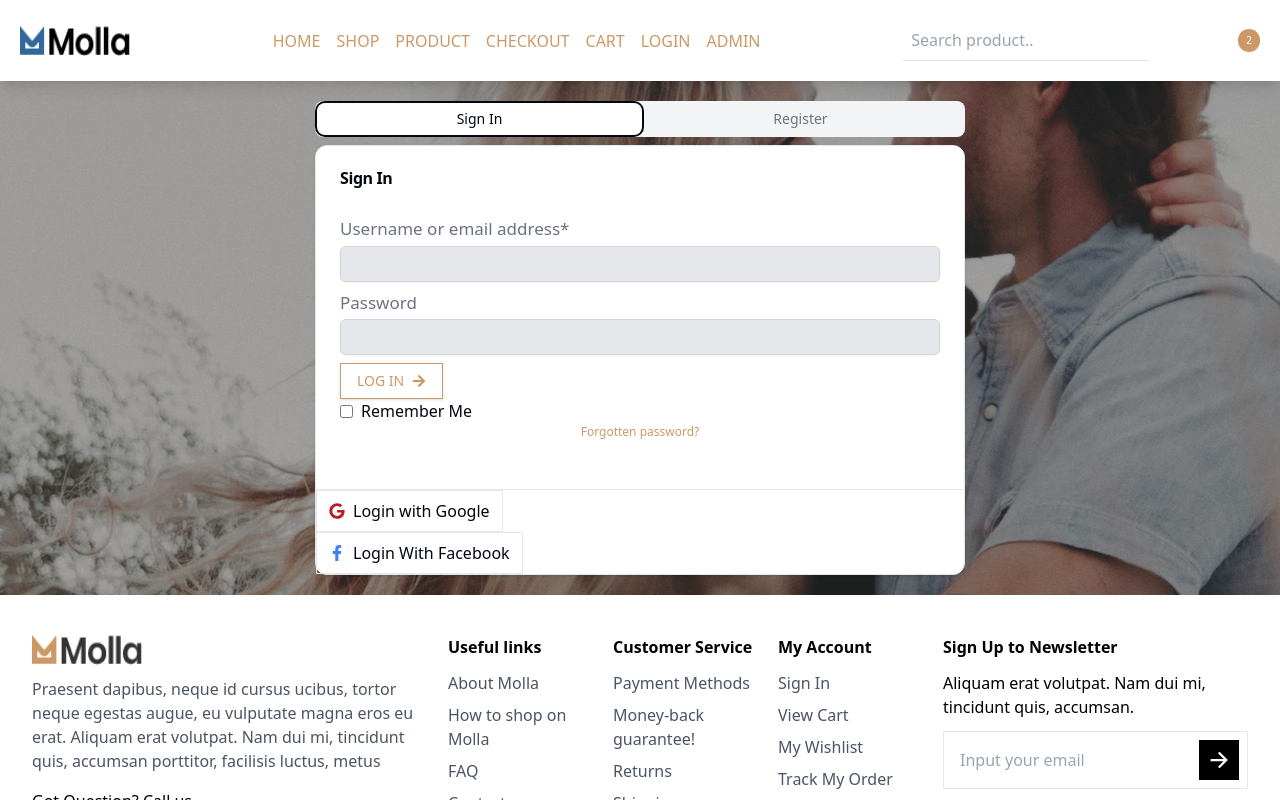
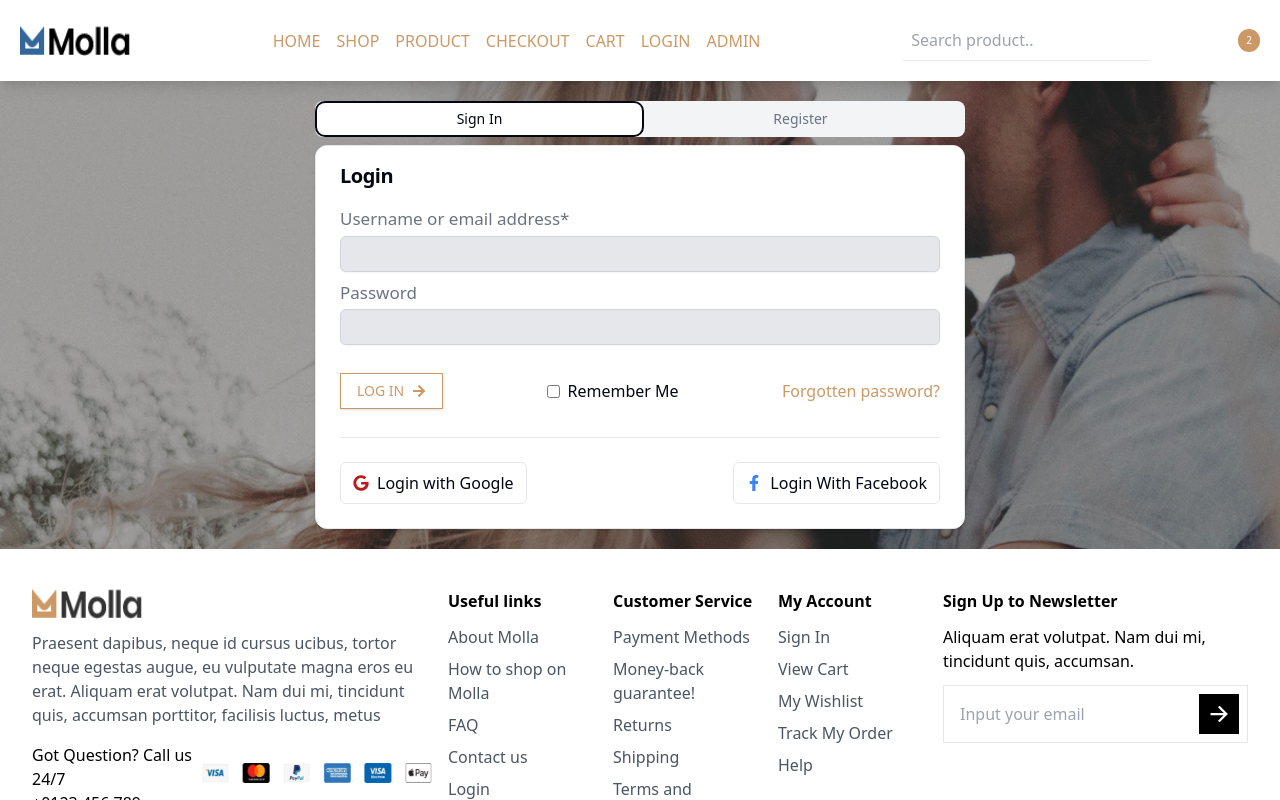
Before and after one commit to 1am-programmer/Next-Js-E-commerce-webstore, a Next.js app: page /auth in a window 1280 px wide. Both pictures are taken after a click on the tab "Sign In". Shown: the top 800 px of the page. Built offline with nearby package versions, Linux system fonts and the light colour scheme.

Commit message:
modified login and register page

```diff
--- a/src/app/auth/page.jsx
+++ b/src/app/auth/page.jsx
@@ -26,10 +26,7 @@ const page = () => {
         <TabsContent value="login" className="flex-1">
           <Card>
             <CardHeader>
-              <CardTitle>Sign In</CardTitle>
-              <CardDescription>
-                {/* Make changes to your account here. Click save when you're done. */}
-              </CardDescription>
+              <CardTitle className="text-xl -my-2">Login</CardTitle>
             </CardHeader>
             <CardContent className="space-y-2">
               <div className="space-y-1">
@@ -57,7 +54,7 @@ const page = () => {
                 />
               </div>
 
-              <div>
+              <div className="flex justify-between items-center py-5">
                 <Button className="bg-white rounded-none hover:bg-[#c96] hover:text-white font-normal border border-[#c96] text-[#c96] px-4 py-2 flex items-center gap-2">
                   LOG IN <FaArrowRight />
                 </Button>
@@ -67,34 +64,30 @@ const page = () => {
                     <input type="checkbox" />
                     <p>Remember Me</p>
                   </div>
-                  <p className="text-[12px] text-[#c96] flex justify-center">
+                </div>
+                <p className=" text-[#c96] flex justify-center">
                   Forgotten password?
                 </p>
               </div>
-              </div>
+              <hr className="px-5" />
             </CardContent>
 
-            <CardFooter className=" flex justify-between"></CardFooter>
-            <hr className="px-5" />
-            <div>
-              <button className="border px-3 py-2 flex gap-2 items-center">
-                <FaGoogle className="text-red-700" />
+            <CardFooter className=" flex justify-between">
+              <button className="border px-3 py-2 flex gap-2 items-center hover:bg-red-700 rounded-md hover:text-white group">
+                <FaGoogle className="text-red-700 group-hover:text-white" />
                 Login with Google
               </button>
-            </div>
-            <div>
-              <button className="border px-3 py-2 flex gap-2 items-center ">
-                <FaFacebookF className="text-blue-500" />
+              <button className="border px-3 py-2 flex gap-2 items-center hover:bg-blue-700 rounded-md hover:text-white group">
+                <FaFacebookF className="text-blue-500 group-hover:text-white" />
                 Login With Facebook
               </button>
-            </div>
+            </CardFooter>
           </Card>
         </TabsContent>
         <TabsContent value="register">
           <Card>
             <CardHeader>
-              <CardTitle>Register</CardTitle>
-              <CardDescription></CardDescription>
+              <CardTitle className="text-xl -my-2">Register</CardTitle>
             </CardHeader>
             <CardContent className="space-y-2">
               <div className="space-y-1">
@@ -121,10 +114,10 @@ const page = () => {
                   className="bg-gray-200 outline-[#c96] border border-gray-300"
                 />
               </div>
-            </CardContent>
-            <CardFooter className=" flex justify-between">
+
+              <div className="flex justify-between items-center py-5">
                 <Button className="bg-white rounded-none hover:bg-[#c96] hover:text-white font-normal border border-[#c96] text-[#c96] px-4 py-2 flex items-center gap-2">
-                LOG IN <FaArrowRight />
+                  Sign up <FaArrowRight />
                 </Button>
 
                 <div>
@@ -132,10 +125,20 @@ const page = () => {
                     <input type="checkbox" />
                     <p>Remember Me</p>
                   </div>
-                <p className="text-[12px] text-[#c96] flex justify-center">
-                  Forgotten password?
-                </p>
                 </div>
+              </div>
+              <hr className="px-5" />
+            </CardContent>
+
+            <CardFooter className=" flex justify-between">
+              <button className="border px-3 py-2 flex gap-2 items-center hover:bg-red-700 rounded-md hover:text-white group">
+                <FaGoogle className="text-red-700 group-hover:text-white" />
+                Sign up with Google
+              </button>
+              <button className="border px-3 py-2 flex gap-2 items-center hover:bg-blue-700 rounded-md hover:text-white group">
+                <FaFacebookF className="text-blue-500 group-hover:text-white" />
+                Sign up With Facebook
+              </button>
             </CardFooter>
           </Card>
         </TabsContent>
```
Lines whose indentation alone changed are shown as unchanged.
